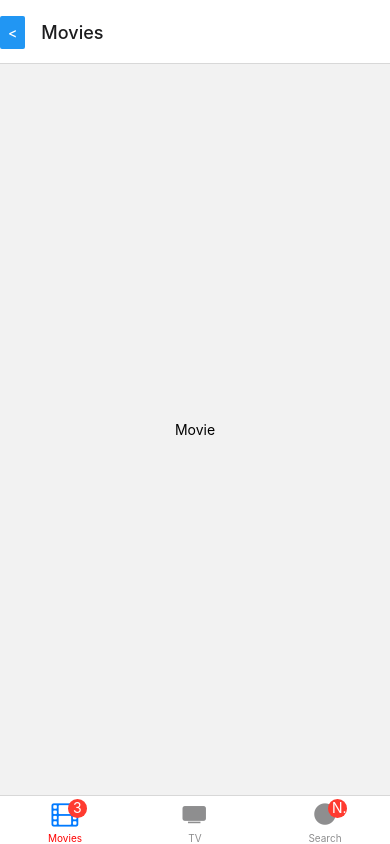
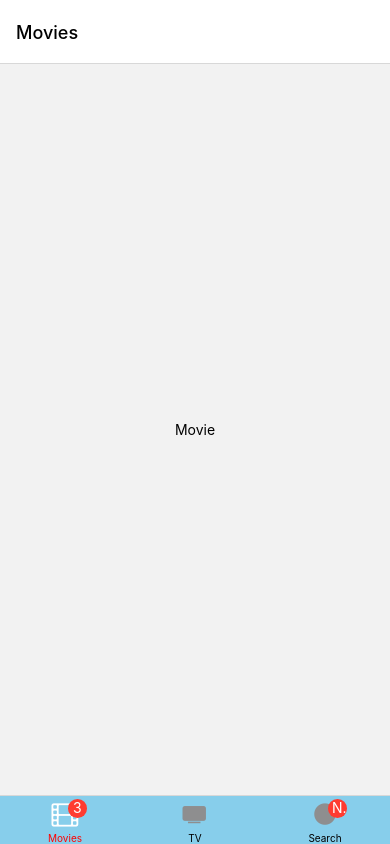
Before and after one commit to Ahn-GiHwan/RN_tutorial, a React Native app: screen /Tabs in a window 390 px wide. Built offline with nearby package versions, Linux system fonts and the light colour scheme.

Commit message:
fix: edit options

```diff
--- a/navigation/Tabs.jsx
+++ b/navigation/Tabs.jsx
@@ -7,6 +7,7 @@ import { Button, Text } from "react-native";
 import { useColorScheme } from "react-native";
 import { FontAwesome } from "@expo/vector-icons";
 import { Ionicons } from "@expo/vector-icons";
+import Stack from "./Stack";
 
 const Tab = createBottomTabNavigator();
 
@@ -15,21 +16,22 @@ const Tabs = () => {
 
   return (
     <Tab.Navigator
-    // screenOptions={{
-    //   tabBarLabelStyle: {
-    //     color: "black",
-    //   },
-    //   tabBarActiveTintColor: isDark ? "pink" : "white",
-    //   tabBarStyle: {
-    //     backgroundColor: isDark ? "black" : "skyblue",
-    //   },
-    //   headerStyle: {
-    //     backgroundColor: isDark ? "black" : "white",
-    //   },
-    //   headerTitleStyle: {
-    //     color: isDark ? "white" : "black",
-    //   },
-    // }}
+      screenOptions={{
+        // headerShown: false,
+        tabBarLabelStyle: {
+          color: "black",
+        },
+        tabBarActiveTintColor: isDark ? "pink" : "white",
+        tabBarStyle: {
+          backgroundColor: isDark ? "black" : "skyblue",
+        },
+        headerStyle: {
+          backgroundColor: isDark ? "black" : "white",
+        },
+        headerTitleStyle: {
+          color: isDark ? "white" : "black",
+        },
+      }}
     >
       <Tab.Screen
         name="Movies"
@@ -39,14 +41,6 @@ const Tabs = () => {
             color: "red",
           },
           tabBarBadge: 3,
-          headerLeft: () => (
-            <Button
-              title="<"
-              onPress={() => {
-                alert("Go Back!");
-              }}
-            />
-          ),
           tabBarIcon: ({ focused, color, size }) => (
             <FontAwesome
               name={focused ? "film" : "inbox"}
```
